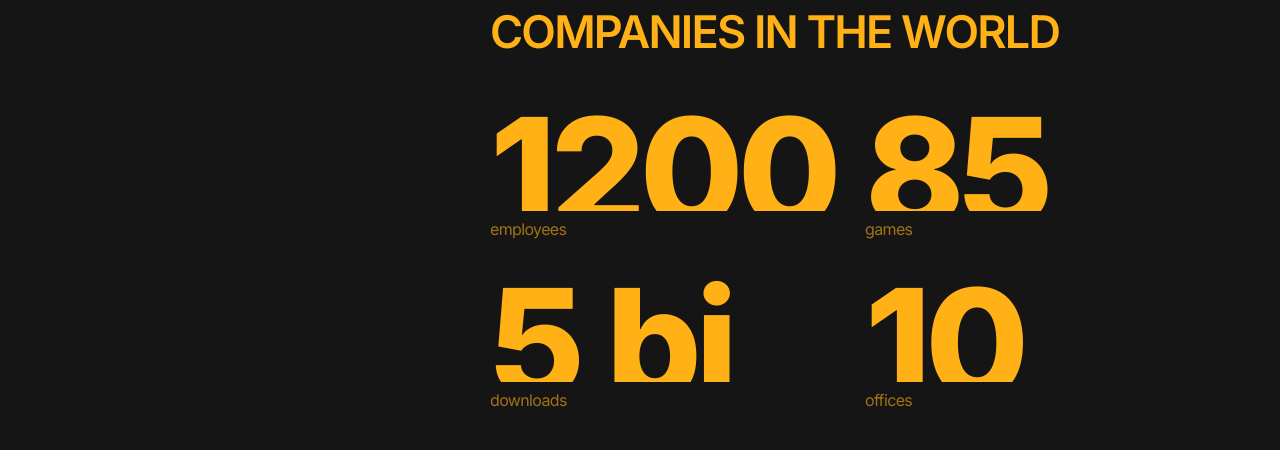
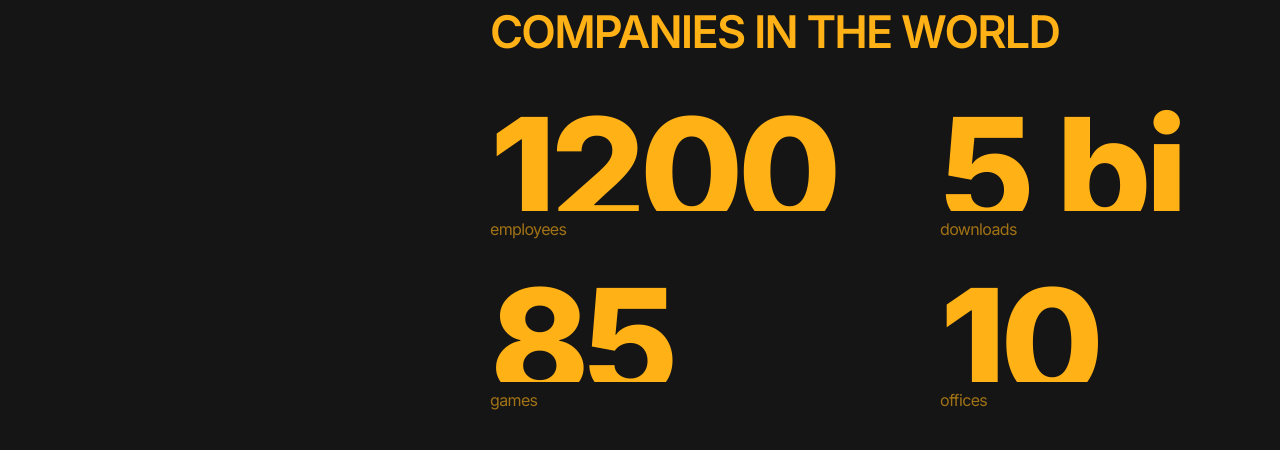
Before and after one commit to franticus/CelestiaStudios, a website: page src/html/index.html in a window 1280 px wide. Shown: the part 1875-2325 px from the top of the page. Drawn offline with nearby package versions, Linux system fonts and the light colour scheme; files that its build step writes are made by us from their sources; files whose address does not match are found by name; a web font is replaced by a local one.

Commit message:
whyus done

```diff
--- a/src/html/blocks/whyus.html
+++ b/src/html/blocks/whyus.html
@@ -6,20 +6,20 @@
 				world</h2>
 		</div>
 
-		<div class="whyus__cards first">
-			<div class="whyus__card">
+		<div class="whyus__cards">
+			<div class="whyus__card whyus__card-first">
 				<div class="whyus__card__title">1200</div>
 				<div class="whyus__card__subtitle">employees</div>
 			</div>
-			<div class="whyus__card second">
+			<div class="whyus__card whyus__card-second">
 				<div class="whyus__card__title">85</div>
 				<div class="whyus__card__subtitle">games</div>
 			</div>
-			<div class="whyus__card third">
+			<div class="whyus__card whyus__card-third">
 				<div class="whyus__card__title">5 bi</div>
 				<div class="whyus__card__subtitle">downloads</div>
 			</div>
-			<div class="whyus__card fourth">
+			<div class="whyus__card whyus__card-fourth">
 				<div class="whyus__card__title">10</div>
 				<div class="whyus__card__subtitle">offices</div>
 			</div>
--- a/src/scss/blocks/_whyus.scss
+++ b/src/scss/blocks/_whyus.scss
@@ -53,7 +53,7 @@
 	&__cards {
 		grid-column: 3 / -1;
 		display: grid;
-		grid-template-columns: repeat(2, 1fr);
+		grid-template-columns: repeat(5, 1fr);
 		row-gap: 30px;
 
 		@include tablet {
@@ -69,6 +69,46 @@
 	&__card {
 		display: flex;
 		flex-direction: column;
+
+		&-first {
+			grid-column: 1 / 4;
+			grid-row: 1;
+
+			@include tablet {
+				grid-column: unset;
+				grid-row: unset;
+			}
+		}
+
+		&-second {
+			grid-column: 1 / 4;
+			grid-row: 2;
+
+			@include tablet {
+				grid-column: unset;
+				grid-row: unset;
+			}
+		}
+
+		&-third {
+			grid-column: 4 / -1;
+			grid-row: 1;
+
+			@include tablet {
+				grid-column: unset;
+				grid-row: unset;
+			}
+		}
+
+		&-fourth {
+			grid-column: 4 / -1;
+			grid-row: 2;
+
+			@include tablet {
+				grid-column: unset;
+				grid-row: unset;
+			}
+		}
 
 		&__title {
 			font-weight: 800;
```
Also changed, not shown: docs/img/svgsprite/stack/sprite.stack.html (+1 -1 lines), docs/index.html (+1 -1 lines), docs/css/main.css.
